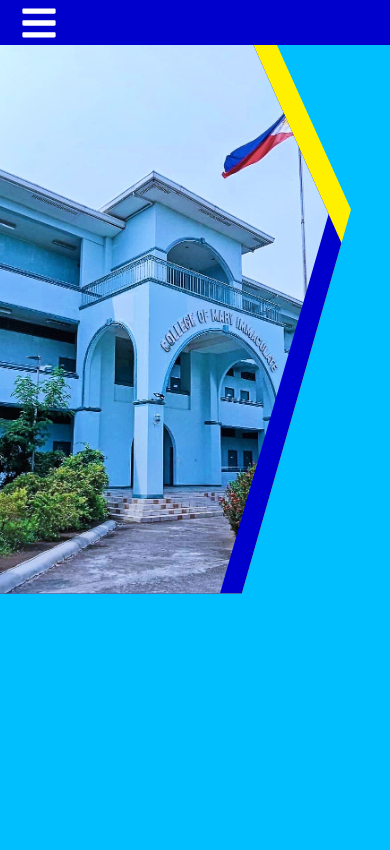
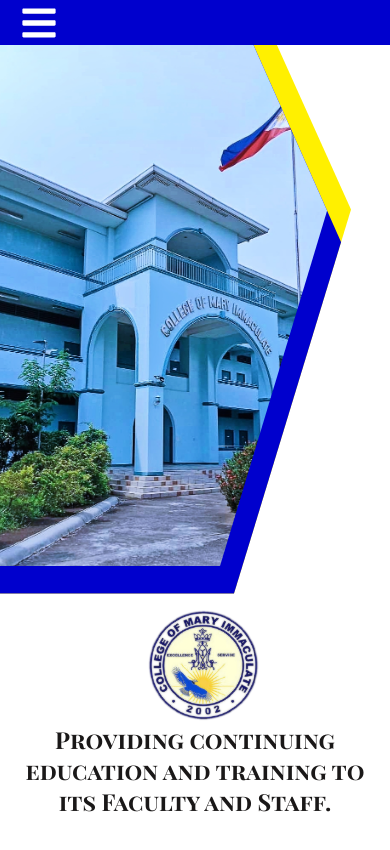
Before and after one commit to wilsterdc/CSIMS, a React (Create React App) app: page / in a window 390 px wide. Shown: the top 850 px of the page. Built offline with nearby package versions, Linux system fonts and the light colour scheme.

Commit message:
:rocket: to the :moon:

```diff
--- a/package.json
+++ b/package.json
@@ -14,6 +14,7 @@
     "react-icons": "^4.7.1",
     "react-router-dom": "^6.8.1",
     "react-scripts": "5.0.1",
+    "serve": "^14.2.0",
     "web-vitals": "^2.1.4"
   },
   "scripts": {
--- a/public/index.html
+++ b/public/index.html
@@ -4,10 +4,6 @@
     <meta charset="utf-8" />
     <meta name="viewport" content="width=device-width, initial-scale=1" />
     <meta name="theme-color" content="#000000" />
-    <meta
-      name="description"
-      content="Web site created using create-react-app"
-    />
 
     <title>CSIMS</title>
   </head>
--- a/src/App.js
+++ b/src/App.js
@@ -2,6 +2,7 @@
 import {Routes, Route} from 'react-router-dom'
 import Nav from './components/Nav'
 import Landing from './components/Landing'
+import Enrollment from './components/Enrollment'
 import Login from './components/Login'
 import Home from './components/Home'
 import Profile from './components/Profile'
@@ -21,6 +22,7 @@
         <Routes>
         <Route path = '/' element = {<Landing />} />
         <Route path = '/login' element = {<Login />} />
+        <Route path = '/enrollment' element = {<Enrollment />} />
       </Routes>
       )}
     </div>
--- a/src/components/Landing.js
+++ b/src/components/Landing.js
@@ -37,10 +37,10 @@
                 </div>
             </div>
         </div>
-        {/* <div className = 'interchng-text'>
+        <div className = 'interchng-text'>
             <img src = {cmiLogo} alt = "CMI Logo" />
             <p>{texts[currentTextIndex]?.text}</p>
-        </div> */}
+        </div>
 
 
     </div>
--- a/src/components/Style.css
+++ b/src/components/Style.css
@@ -8,7 +8,7 @@
 }
 
 body {
-    background: #00bfff;
+    /* background: #00bfff; */
     font-family: 'Poppins', sans-serif;
     background-size: cover;
 }
@@ -17,30 +17,29 @@
     position: relative;
     float: right;
     color: #1a1818;
-    border-radius: 50px;
-    margin: 10vh 1.5vw;
+    margin: 4em 1.5vw;
     padding: 0 0.5em;
-    width: min(40vw, 540px);
+    width: 40vw;
     height: 520px;
     text-align: center;
-    overflow: hidden;
-    background-color: white;
 }
 
 .interchng-text p {
     position: relative;
     font-family: 'Playfair Display SC';
-    margin: 200px 2%;
+    margin: 19vw 2%;
     font-weight: 700;
-    font-size: 30px;
+    /* font-size: 30px; */
+    font-size: 2vw;
     color: #1a1818;
 }
 
 .interchng-text img {
     position: absolute;
     background-color: transparent;
-    margin: -25px -120px;
-    width: 250px;
+    /* margin: -25px -120px; */
+    margin: 0.5em -10vw;
+    width: 20vw;
     height: auto;
 }
 
@@ -50,27 +49,27 @@
     height: 93.5vh;
     overflow: hidden;
     clip-path: polygon(0% 0%,70% 0%,90% 30%,60% 100%,0% 100%);
-    transition: all 0.5s ease;
+    /* transition: all 0.5s ease; */
 }
 
 .bg-light {
     position: absolute;
     background-color: #fff000;
     width: 63.5vw;
-    height: 93.5vh;
+    height: 100.5vh;
     overflow: hidden;
-    clip-path: polygon(0% 0%,71% 0%,90% 30%,62% 100%,0% 100%);
-    transition: all 0.5s ease;
+    clip-path: polygon(0% 0%,71% 0%,90% 30%,60% 100%,0% 100%);
+    /* transition: all 0.5s ease; */
 }
 
 .bg-dark {
     position: absolute;
     background-color: #0000cd;
     width: 62.5vw;
-    height: 93.5vh;
+    height: 100.5vh;
     overflow: hidden;
-    clip-path: polygon(0% 0%,65% 0%,90% 40%,62% 120%,0% 120%);
-    transition: all 0.5s ease;
+    clip-path: polygon(0% 0%,65% 0%,90% 40%,60% 120%,0% 120%);
+    /* transition: all 0.5s ease; */
 }
 
 .img-container img {
@@ -79,32 +78,50 @@
     width: 53vw;
     height: 120vh;
     object-fit: cover;
-    transition: all 0.5s ease;
+    /* transition: all 0.5s ease; */
 }
 
 @media screen and (max-width: 1250px) {
     .img-container {
         width: 94%;
-        height: 100%;
-        transition: all 0.5s ease;
+        height: 95%;
+        /* transition: all 0.5s ease; */
     }
 
     .bg-light {
         width: 100%;
         height: 65%;
-        transition: all 0.5s ease;
+        /* transition: all 0.5s ease; */
     }
 
     .bg-dark {
         width: 100%;
         height: 100%;
-        transition: all 0.5s ease;
+        /* transition: all 0.5s ease; */
     }
 
     .img-container img {
         width: 92%;
         height: 120%;
-        transition: all 0.5s ease;
+        /* transition: all 0.5s ease; */
+    }
+
+    .interchng-text {
+        position: absolute;
+        top: 62vh;
+        margin-left: 2vw;
+        width: 96vw;
+    }
+
+    .interchng-text img {
+        width: 40vw;
+        min-width: 100px;
+        margin: 0 -18vw;
+    }
+
+    .interchng-text p {
+        top: 16vw;
+        font-size: 6vw;
     }
 
 }
```
Also changed, not shown: 1 other file (tests, documents, lock files or other folders).
